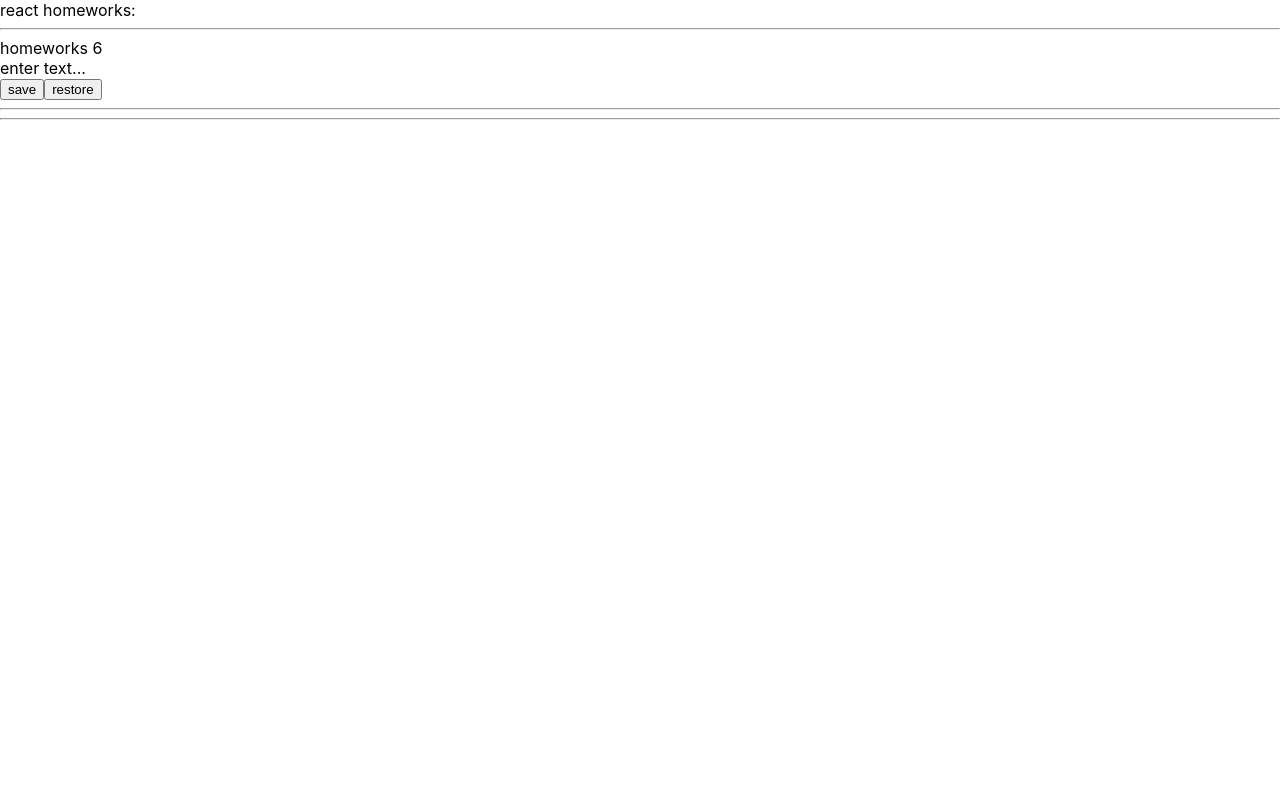
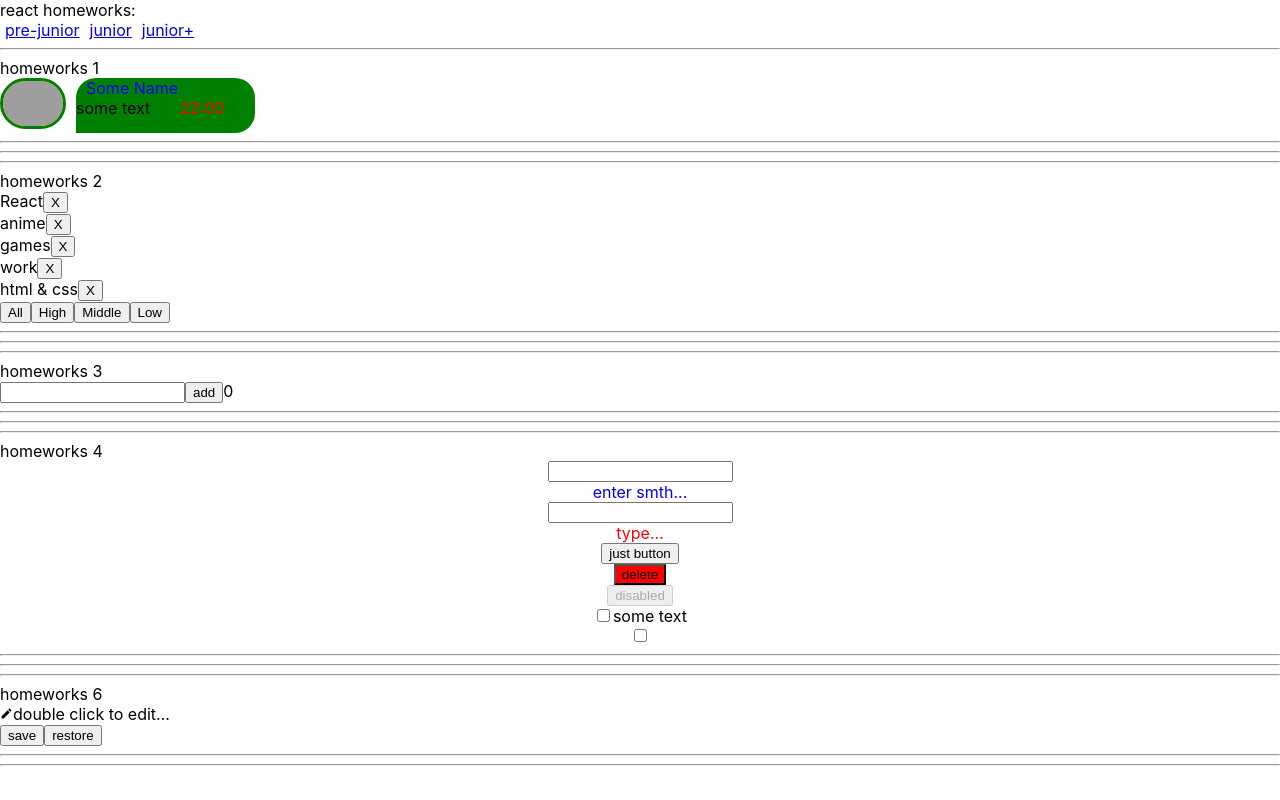
Before and after one commit to DmitryYug/IT-Kamasutra_Ignat, a React (Create React App) app: page /#/pre-junior in a window 1280 px wide. Built offline with nearby package versions, Linux system fonts and the light colour scheme; grey boxes are pictures that could not be loaded.

Commit message:
HW6_done

```diff
--- a/package.json
+++ b/package.json
@@ -4,6 +4,10 @@
   "version": "0.1.0",
   "private": true,
   "dependencies": {
+    "@emotion/react": "^11.9.0",
+    "@emotion/styled": "^11.8.1",
+    "@mui/icons-material": "^5.8.0",
+    "@mui/material": "^5.8.0",
     "@testing-library/jest-dom": "^5.14.1",
     "@testing-library/react": "^12.0.0",
     "@testing-library/user-event": "^13.2.1",
--- a/src/p1-main/m1-ui/u1-app/App.tsx
+++ b/src/p1-main/m1-ui/u1-app/App.tsx
@@ -15,8 +15,8 @@ function App() {
             {/*<HW2/>*/}
             {/*<HW3/>*/}
             {/*<HW4/>*/}
-            {/*<HW5/>*/}
-            <HW6/>
+            <HW5/>
+            {/*<HW6/>*/}
         </div>
     )
 }
--- a/src/p2-homeworks/h5-rrd-v6/pages/PreJunior.tsx
+++ b/src/p2-homeworks/h5-rrd-v6/pages/PreJunior.tsx
@@ -3,6 +3,7 @@ import HW1 from '../../h1/HW1'
 import HW2 from '../../h2/HW2'
 import HW3 from '../../h3/HW3'
 import HW4 from '../../h4/HW4'
+import HW6 from "../../h6/HW6";
 
 function PreJunior() {
     return (
@@ -11,7 +12,7 @@ function PreJunior() {
             <HW2/>
             <HW3/>
             <HW4/>
-            {/*<HW6/>*/}
+            <HW6/>
 
         </div>
     )
--- a/src/p2-homeworks/h6/HW6.tsx
+++ b/src/p2-homeworks/h6/HW6.tsx
@@ -10,7 +10,8 @@ function HW6() {
         saveState<string>('editable-span-value', value)
     }
     const restore = () => {
-        // setValue()
+        const valueFromLocalStorage = restoreState('editable-span-value', value)
+        setValue(valueFromLocalStorage)
     }
 
     return (
@@ -23,7 +24,7 @@ function HW6() {
                 <SuperEditableSpan
                     value={value}
                     onChangeText={setValue}
-                    spanProps={{children: value ? undefined : 'enter text...'}}
+                    spanProps={{children: value ? undefined : 'double click to edit...'}}
                 />
             </div>
             <SuperButton onClick={save}>save</SuperButton>
@@ -36,5 +37,4 @@ function HW6() {
         </div>
     )
 }
-
 export default HW6
--- a/src/p2-homeworks/h6/common/c4-SuperEditableSpan/SuperEditableSpan.tsx
+++ b/src/p2-homeworks/h6/common/c4-SuperEditableSpan/SuperEditableSpan.tsx
@@ -1,5 +1,6 @@
 import React, {DetailedHTMLProps, InputHTMLAttributes, HTMLAttributes, useState} from 'react'
 import SuperInputText from '../../../h4/common/c1-SuperInputText/SuperInputText'
+import EditIcon from '@mui/icons-material/Edit';
 
 // тип пропсов обычного инпута
 type DefaultInputPropsType = DetailedHTMLProps<InputHTMLAttributes<HTMLInputElement>, HTMLInputElement>
@@ -32,21 +33,23 @@ const SuperEditableSpan: React.FC<SuperEditableSpanType> = (
 
     const onEnterCallback = () => {
         // setEditMode() // выключить editMode при нажатии Enter
-
+        setEditMode(false)
         onEnter && onEnter()
     }
     const onBlurCallback = (e: React.FocusEvent<HTMLInputElement>) => {
         // setEditMode() // выключить editMode при нажатии за пределами инпута
-
+        setEditMode(false)
         onBlur && onBlur(e)
     }
     const onDoubleClickCallBack = (e: React.MouseEvent<HTMLSpanElement, MouseEvent>) => {
         // setEditMode() // включить editMode при двойном клике
-
+        setEditMode(true)
         onDoubleClick && onDoubleClick(e)
     }
 
+
     const spanClassName = `${'сделать красивый стиль для спана'} ${className}`
+    // const spanClassName = `${className}`
 
     return (
         <>
@@ -60,6 +63,8 @@ const SuperEditableSpan: React.FC<SuperEditableSpanType> = (
                         {...restProps} // отдаём инпуту остальные пропсы если они есть (value например там внутри)
                     />
                 ) : (
+                    <>
+                        <EditIcon style={{fontSize: "small"}}/>
                         <span
                             onDoubleClick={onDoubleClickCallBack}
                             className={spanClassName}
@@ -69,6 +74,7 @@ const SuperEditableSpan: React.FC<SuperEditableSpanType> = (
                         {/*если нет захардкодженного текста для спана, то значение инпута*/}
                             {children || restProps.value}
                         </span>
+                    </>
                 )
             }
         </>
```
Also changed, not shown: src/p2-homeworks/h4/common/c1-SuperInputText/SuperInputText.tsx (+14 -0 lines), 1 other file (tests, documents, lock files or other folders). Lines whose indentation alone changed are shown as unchanged.
